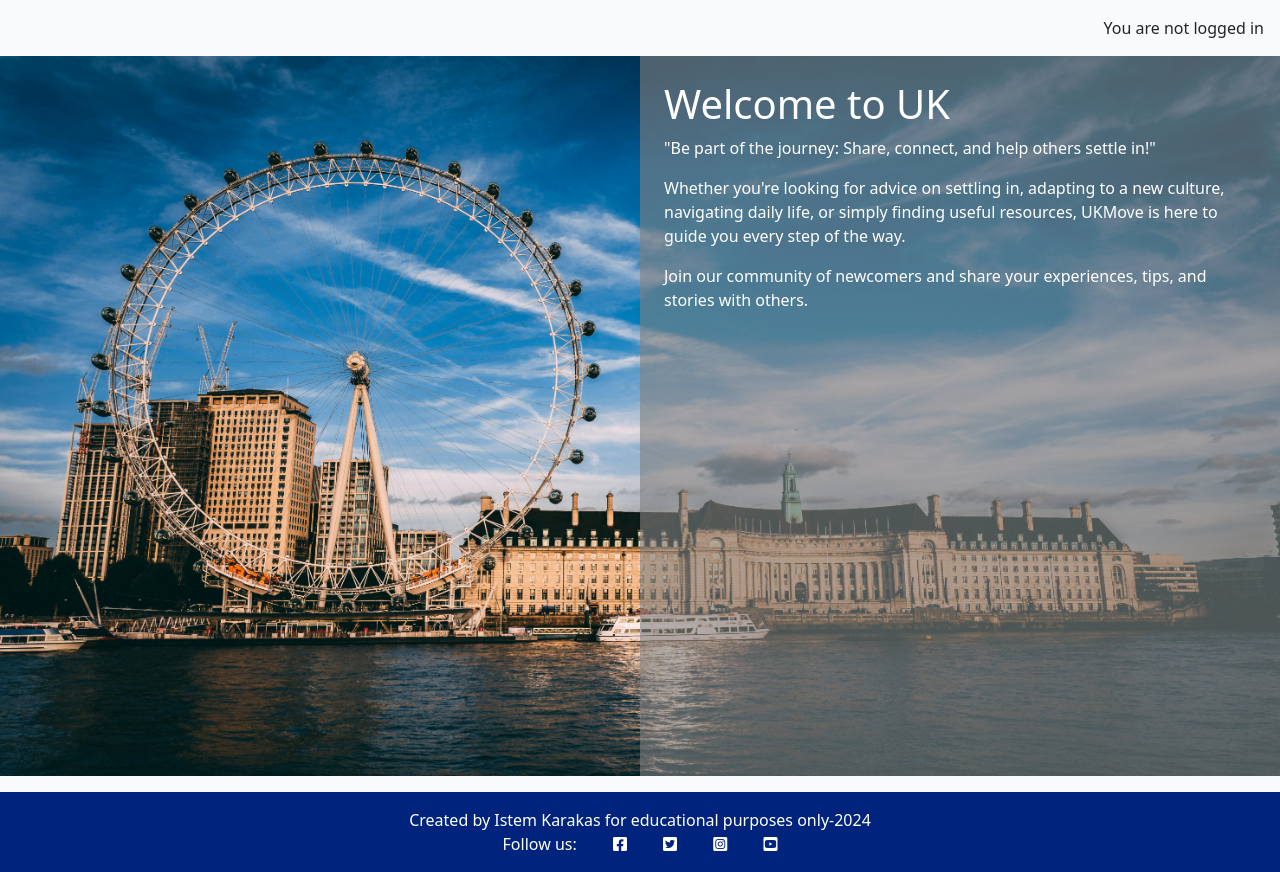
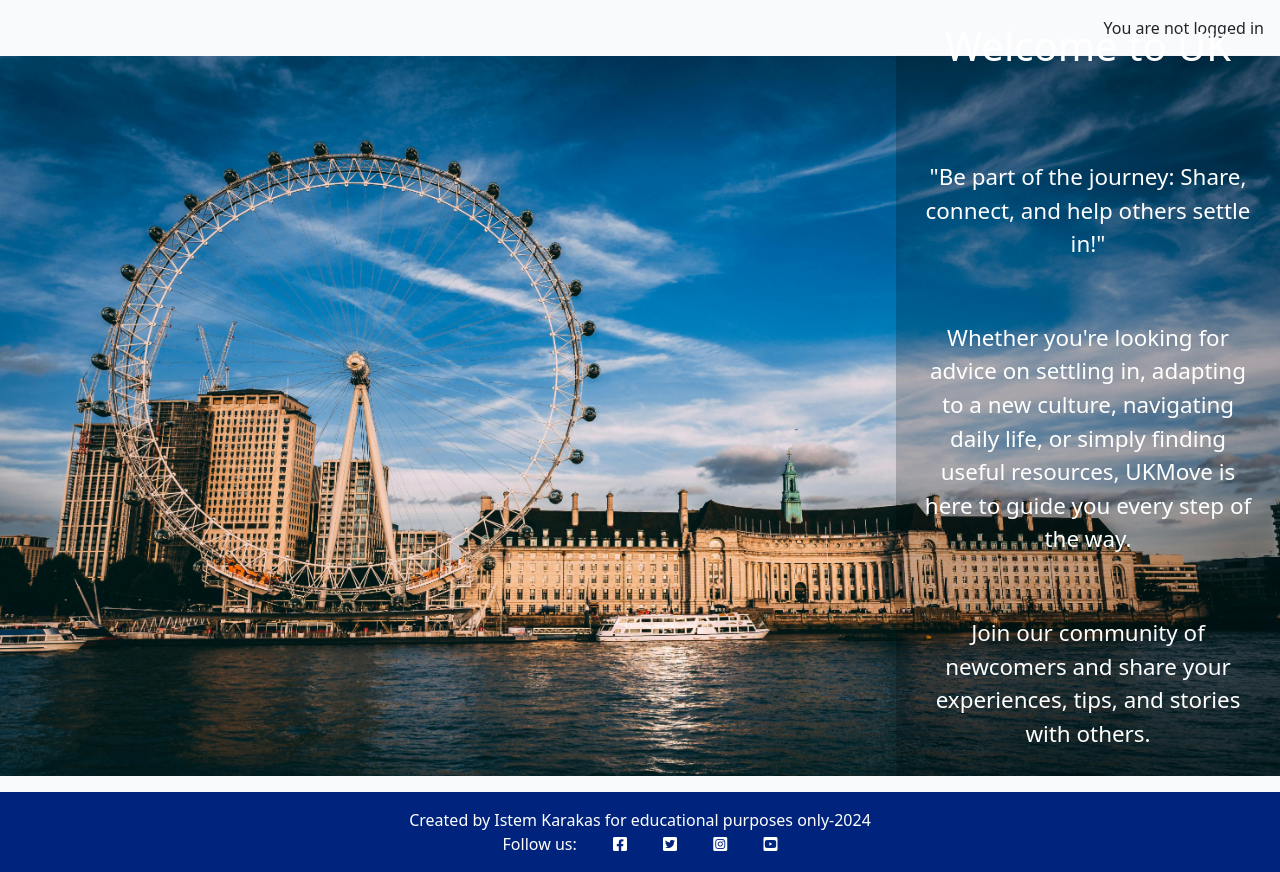
Before and after one commit to techistem/UkMove_CI_P4, a Django app: page / in a window 1280 px wide. Shown: the part 105-977 px from the top of the page. Run offline with Django 4.2, Linux system fonts and the light colour scheme; data that the repository does not hold is empty.

Commit message:
Update homepage styles: Adjust background transparency and text alignment

```diff
--- a/blog/templates/blog/index.html
+++ b/blog/templates/blog/index.html
@@ -10,7 +10,7 @@
         <div class="col-md-12 p-0">
             <img src="/static/images/home_page.jpg" class="d-block w-100" alt="London Eye">
             <!-- Text Over Image Section -->
-            <div class="position-absolute top-0 end-0 p-4 text-white w-50 h-100 bg-transparent-gray">
+            <div class="position-absolute top-50 translate-middle-y left-70 bg-black text-center p-4 custom-box">
                 <h1>Welcome to UK</h1>
                 <p>"Be part of the journey: Share, connect, and help others settle in!"</p>
                 <p>Whether you're looking for advice on settling in, adapting to a new culture, navigating daily life,
@@ -21,12 +21,7 @@
     </div>
 </div>
 
-<!-- Custom CSS -->
-<style>
-    .bg-transparent-gray {
-        background-color: rgba(128, 128, 128, 0.6); /* Semi-transparent gray */
-    }
-</style>
+
 
 
 
@@ -36,7 +31,7 @@
             <div class="row">
                 {% for post in post_list %}
                 <div class="col-md-4">
-                    <div class="card mb-4">
+                    <div class="card mb-4 custom-bg text-white">
                         <div class="card-body">
                             <div class="image-container">
                                 <!--Storing images on Cloudinary-->
--- a/static/css/style.css
+++ b/static/css/style.css
@@ -58,13 +58,44 @@
 
 
 
-.bg-transparent {
-    background-color: rgba(0, 0, 0, 0.5);
+.left-70 {
+    left: 70%;
+
 }
 
 
+.custom-box {
+    width: 30%;
+    height: 100%; /* Minimum yükseklik, içeriğin daha düzgün görünmesi için */
+    background-color: rgba(0, 0, 0, 0.2);
+    color: white;
+    display: flex; /* İçeriği ortalamak için */
+    flex-direction: column; /* Dikey yönlendirme */
+    justify-content: center; /* Dikeyde ortala */
+    align-items: center; /* Yatayda ortala */
+    padding: 20px; /* Kutunun iç kenar boşluğu */
+}
+
+.custom-box h1 {
+    margin-bottom: 90px;
+    font-size: 2.5rem;
+}
+
+.custom-box p {
+    margin-bottom: 60px;
+    font-size: 1.4rem;
+}
+
+.text {
+    color: white;
+}
 
 
+.custom-bg {
+    background-color: #00247D !important;
+
+
+}
 
 
 
```
